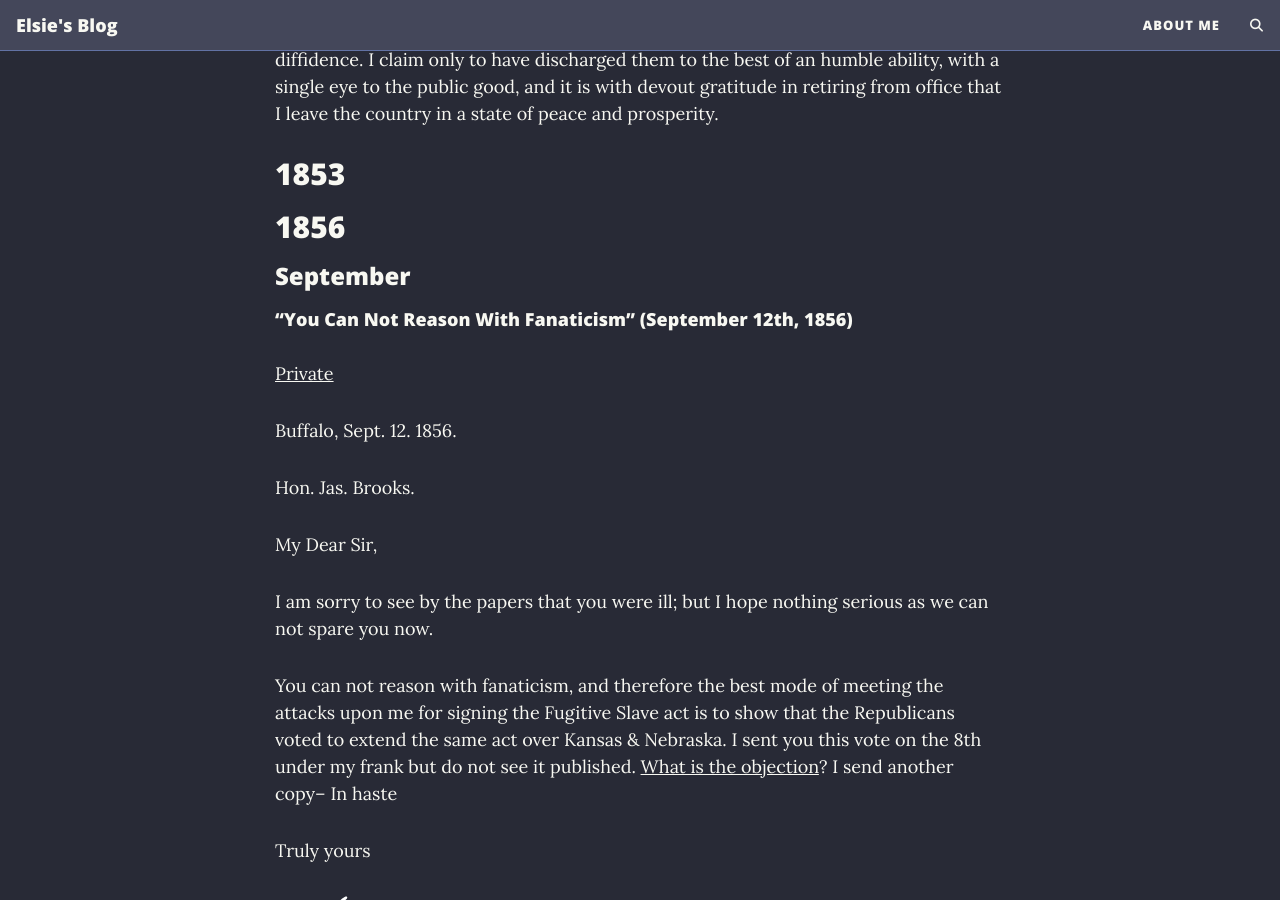
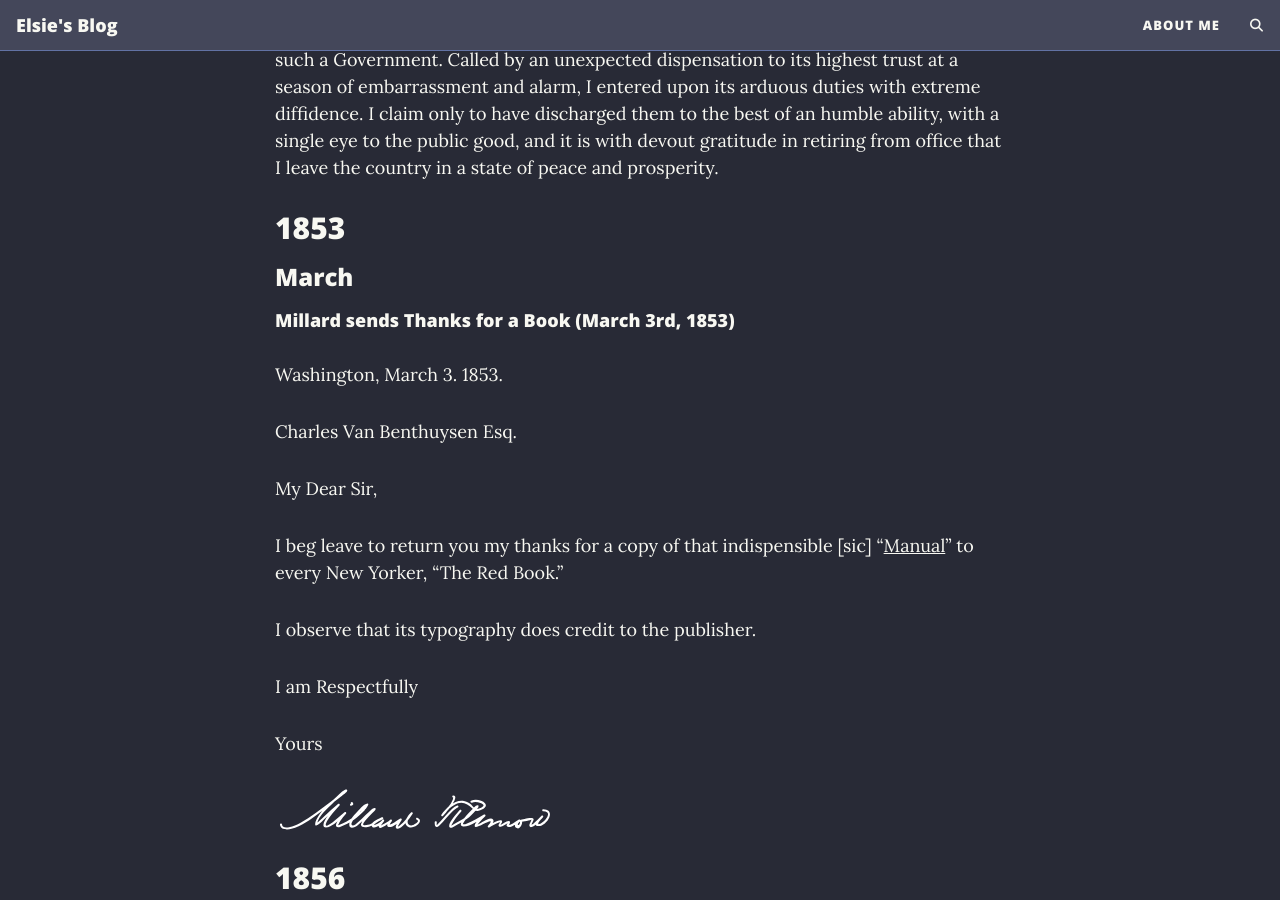
Before and after one commit to Elsie19/Elsie19, a Jekyll site: the page built from docs/_posts/2026-1-6-millard-fillmore-library.md, in a window 1280 px wide and 900 px high, scrolled down 94220 px. Built offline with Jekyll 4.4.1, drawn with Linux system fonts in a browser that asks for light colours; comment, search, counter and statistics services are not loaded; some of the changed text lies outside the part shown.

Commit message:
last day in office

```diff
--- /dev/null
+++ b/docs/_includes/millard/last-day-in-office.md
@@ -0,0 +1,15 @@
+Washington, March 3. 1853.
+
+Charles Van Benthuysen Esq.
+
+My Dear Sir,
+
+I beg leave to return you my thanks for a copy of that indispensible \[sic\] "<u>Manual</u>" to every New Yorker, "The Red Book."
+
+I observe that its typography does credit to the publisher.
+
+I am Respectfully
+
+Yours
+
+![MILLARD FILLMORE]({{ "/assets/img/millard_signature.svg" | relative_url }})
--- a/docs/_posts/2026-1-6-millard-fillmore-library.md
+++ b/docs/_posts/2026-1-6-millard-fillmore-library.md
@@ -242,6 +242,12 @@ timeline
 
 ## 1853
 
+### March
+
+#### Millard sends Thanks for a Book (March 3rd, 1853)
+
+{% include millard/last-day-in-office.md %}
+
 ## 1856
 
 ### September
```
